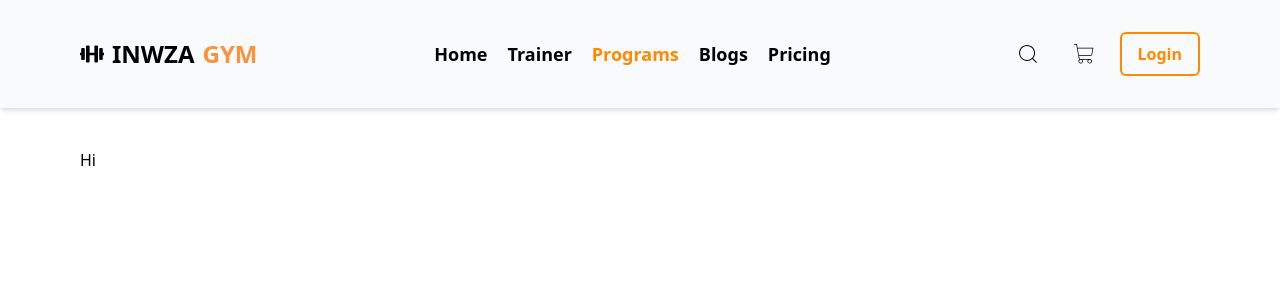
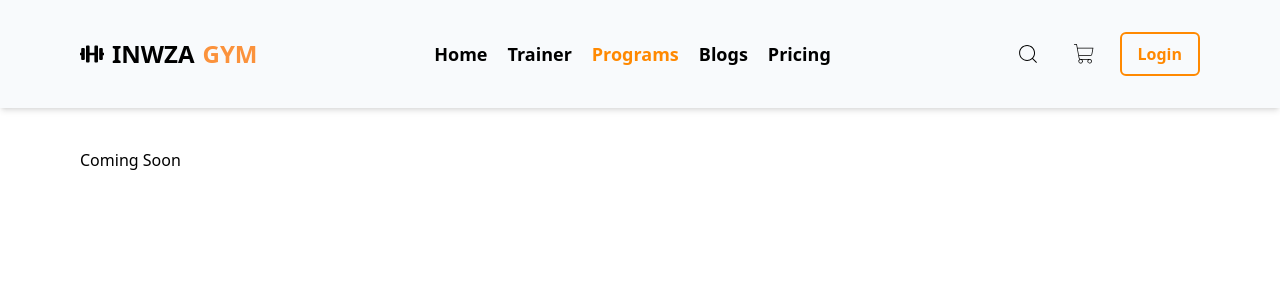
Before and after one commit to apisitangsuphan/singlepage-gym-next-framer-motion-tailwind, a Next.js app: page /programs in a window 1280 px wide. Shown: the top 300 px of the page. Built offline with nearby package versions, Linux system fonts and the light colour scheme; no server answers; a web font is replaced by a local one.

Commit message:
update pages to display 'Coming Soon' message

```diff
--- a/src/app/blogs/page.tsx
+++ b/src/app/blogs/page.tsx
@@ -2,7 +2,7 @@ import React from 'react'
 
 function blogs() {
   return (
-    <div className='container'>blogs</div>
+    <div className='container my-10'>Coming Soon</div>
   )
 }
 
--- a/src/app/pricing/page.tsx
+++ b/src/app/pricing/page.tsx
@@ -2,8 +2,7 @@ import React from 'react'
 
 function pricing() {
   return (
-    <div className='container'>pricing
-    </div>
+    <div className='container my-10'>Coming Soon</div>
   )
 }
 
--- a/src/app/programs/page.tsx
+++ b/src/app/programs/page.tsx
@@ -17,7 +17,7 @@ function Programs() {
 
   }, []);
   return (
-    <div className='container my-10'>Hi</div>
+    <div className='container my-10'>Coming Soon</div>
   )
 }
 
```
